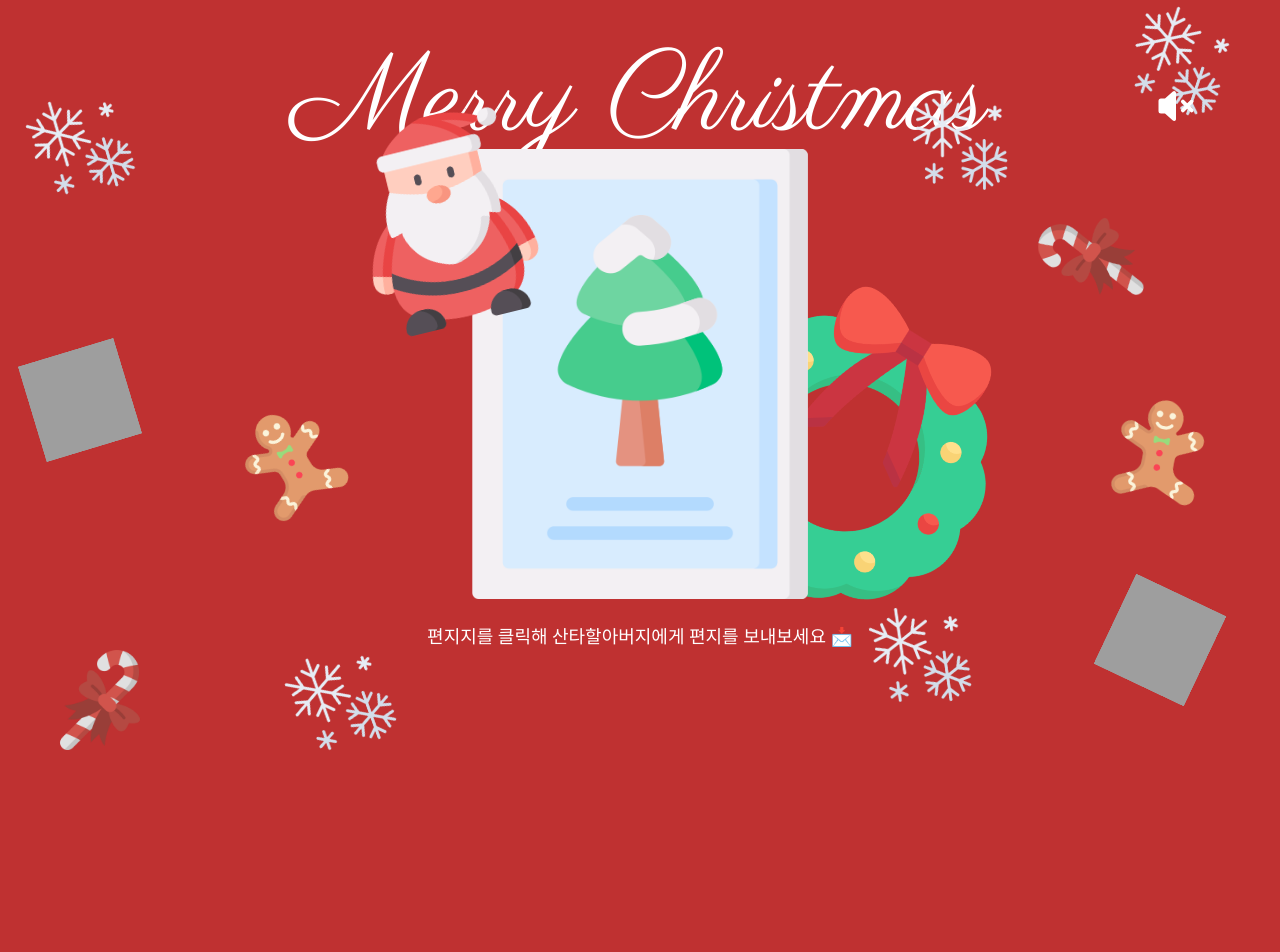
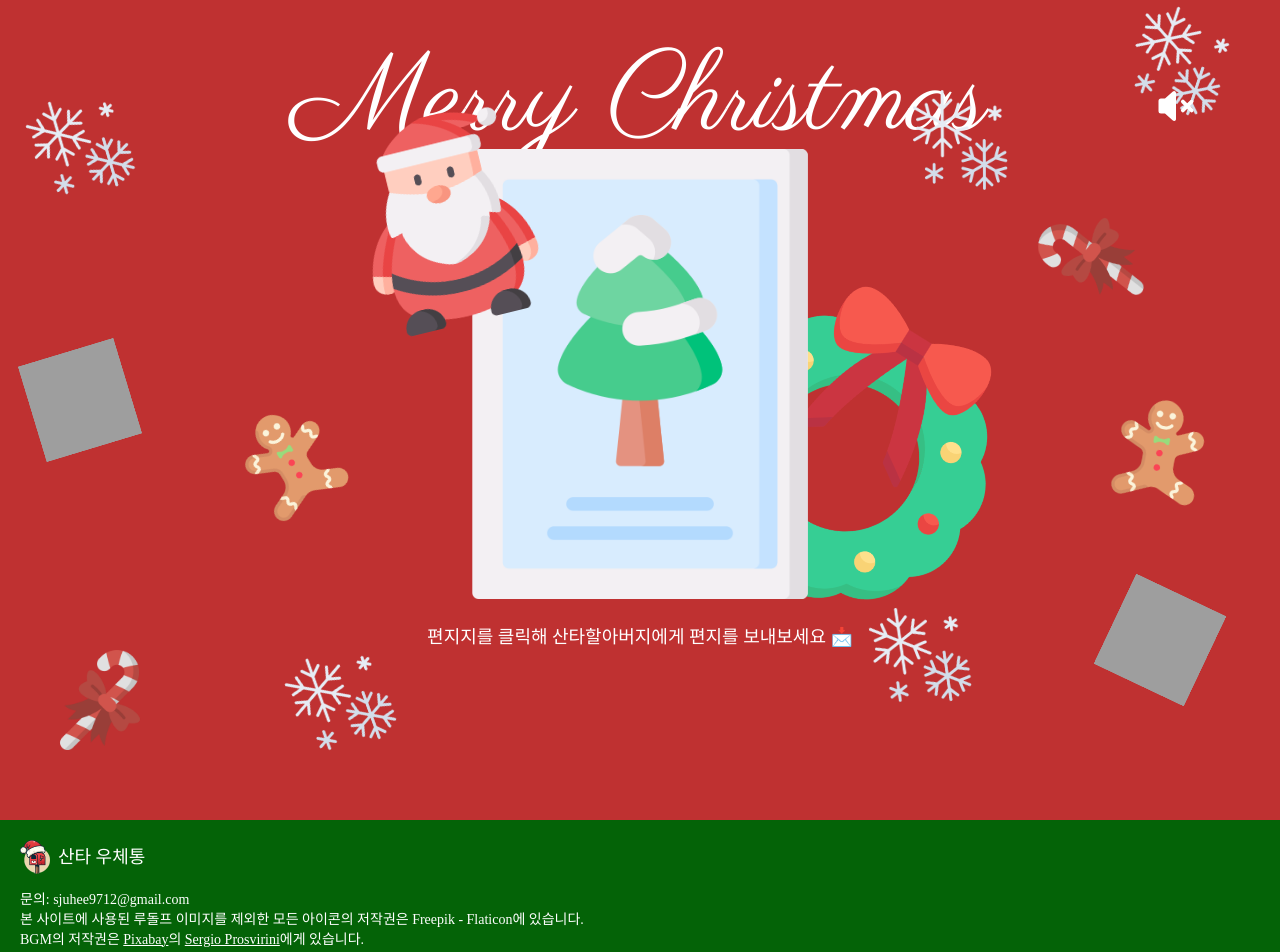
Before and after one commit to maywngml/santa-mailbox, a Next.js app: page / in a window 1280 px wide. Shown: the top 952 px of the page. Before the commit the page ends 800 px from the top, so only its background shows below. Built offline with nearby package versions, Linux system fonts and the light colour scheme; grey boxes are pictures that could not be loaded.

Commit message:
[Add] 1. 루트 레이아웃의 main 태그 공통 레이아웃 컴포넌트로 이동 2. 공통 레이아웃에 푸터 추가, 구조 변경

```diff
--- a/app/layout.tsx
+++ b/app/layout.tsx
@@ -22,9 +22,7 @@ export default function RootLayout({
   return (
     <html lang='en'>
       <body className={`${neoDgm.variable} antialiased`}>
-        <main>
-          <Layout>{children}</Layout>
-        </main>
+        <Layout>{children}</Layout>
       </body>
     </html>
   );
--- a/components/common/Layout.tsx
+++ b/components/common/Layout.tsx
@@ -1,5 +1,5 @@
 import { Parisienne } from 'next/font/google';
-import { BackgroundIcons, BgmController } from '@/components/common';
+import { BackgroundIcons, BgmController, Footer } from '@/components/common';
 import type { ReactNode } from 'react';
 
 const parisienne = Parisienne({ weight: '400', subsets: ['latin'] });
@@ -10,15 +10,20 @@ interface LayoutProps {
 
 export default function Layout({ children }: LayoutProps) {
   return (
+    <>
+      <main className='h-screen'>
         <section>
           <h1
             className={`${parisienne.className} mt-5 text-[40px] text-center lg:text-[110px]`}
           >
             Merry Christmas
           </h1>
+          {children}
+        </section>
         <BgmController />
         <BackgroundIcons />
-      {children}
-    </section>
+      </main>
+      <Footer />
+    </>
   );
 }
```
Lines whose indentation alone changed are shown as unchanged.
